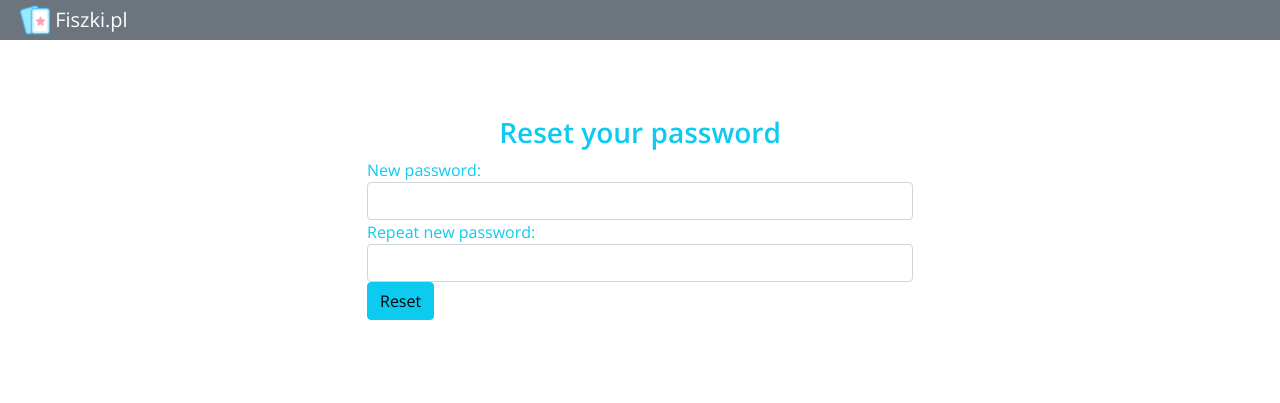
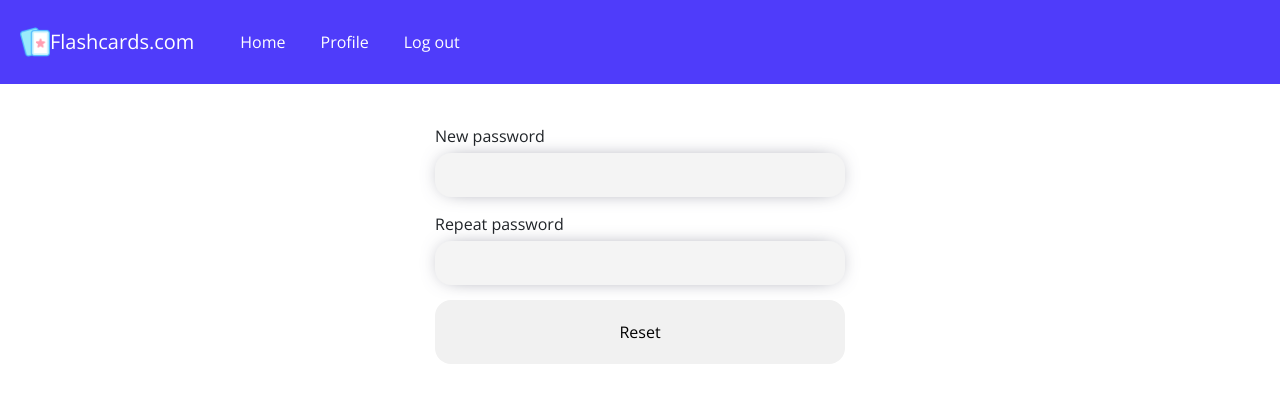
Before and after one commit to starowicz727/TechnologieInternetoweProjekt, a PHP site: page /zmien_haslo.php in a window 1280 px wide. Shown: the top 403 px of the page. Run offline with PHP 8.4, Linux system fonts and the light colour scheme; the visitor is signed in with stand-in values (Sample User, id 1).

Commit message:
zmien haslo front

```diff
--- a/Projekt_Strona/zmien_haslo.php
+++ b/Projekt_Strona/zmien_haslo.php
@@ -17,39 +17,71 @@
 </head>
 
 <body>
+
 <header>
-    <nav class="navbar navbar-dark bg-secondary navbar-expand-md">
-        <a class="navbar-brand" href="#"><img src="img/logo.png" width="30" height="30"
-                                              class="d-inline-block mr-1 align-bottom" alt=""> Fiszki.pl</a>
-        <!--obrazek sie zawsze wyswietla-->
+    <nav class="navbar navbar-custom navbar-expand-md">
+        <a style="color: #ffffff" class="navbar-brand" href="logowanie_ok.php">
+            <img src="img/logo.png" width="30" height="30"
+                 class="d-inline-block mr-1 align-bottom"
+                 alt="">Flashcards.com</a>
+        <button class="navbar-toggler ml-auto custom-toggler" type="button" data-bs-toggle="collapse"
+                data-bs-target="#mainmenu" aria-controls="mainmenu" aria-expanded="false"
+                aria-label="Przełącznik nawigacji">
+            <span class="navbar-toggler-icon"></span>
+        </button>
+        <div class="collapse navbar-collapse" id="mainmenu">
+            <ul class="navbar-nav">
+                <li class="nav-item disable">
+                    <a style="color: #ffffff" class="nav-link" href="logowanie_ok.php"> Home </a>
+                </li>
+                <li class="nav-item disable">
+                    <a style="color: #ffffff" class="nav-link" href="profile.php"> Profile </a>
+                </li>
+                <li class="nav-item disable">
+                    <a style="color: #ffffff" class="nav-link" href="LogOut.php"> Log out </a>
+                </li>
+            </ul>
     </nav>
 </header>
-<!-- <fieldset> -->
-<div id="login">
-    <h3 class="text-center text-white pt-5"></h3>
+
+<script src="js/bootstrap.min.js"></script>
+
+</body>
+<div class="utility-form">
     <div class="container">
-        <div id="login-row" class="row justify-content-center align-items-center">
-            <div id="login-column" class="col-md-6">
-                <div id="login-box" class="col-md-12">
-                    <form id="login-form" class="form" action="zmien_haslo.php" method="post">
-                        <h3 class="text-center text-info">Reset your password</h3>
-                        <div class="form-group">
-                            <label for="password" class="text-info">New password:</label><br>
-                            <input type="password" name="frm_pass1" id="username" class="form-control"
-                                   required="required">
+        <div class="utility-form__wrapper">
+            <!-- <div class="utility-form__folder-name">
+
+            </div> -->
+            <div class="utility-form__form">
+                <form form id="login-form" class="form" action="zmien_haslo.php" method="post">
+                    <div class="utility-form__form__single">
+                        <div class="utility-form__form__single__label">
+                            <label for="frm_flash_term">New password</label>
                         </div>
-                        <div class="form-group">
-                            <label for="password" class="text-info">Repeat new password:</label><br>
-                            <input type="password" name="frm_pass2" id="password" class="form-control"
-                                   required="required">
+                        <div class="utility-form__form__single__input">
+                            <!-- <input name=frm_flash_term required=\"required\"> -->
+
+                            <input type="password" name="frm_pass1" id="username" required="required">
                         </div>
-                        <div class="form-group">
-                            <!-- <label for="remember-me" class="text-info"><span>Remember me</span> <span><input id="remember-me" name="remember-me" type="checkbox"></span></label><br> -->
-                            <input type="submit" name="submit" class="btn btn-info btn-md" value="Reset">
+                    </div>
+                    <div class="utility-form__form__single">
+                        <div class="utility-form__form__single__label">
+                            <label for="frm_flash_def">Repeat password</label>
                         </div>
-                    </form>
+                        <div class="utility-form__form__single__input">
+                            <!-- <input name=frm_flash_def required=\"required\"> -->
 
-                </div>
+                            <input type="password" name="frm_pass2" id="password" required="required">
+                        </div>
+                    </div>
+                    <div class="utility-form__form__single">
+                        <div class="utility-form__form__single__submit">
+                            <input type="submit" name="submit" value="Reset">
+
+                        </div>
+                    </div>
+                </form>
             </div>
         </div>
     </div>
@@ -83,16 +115,6 @@ echo "<h1 class=\"text-center text-danger\">Both passwords must be the same</h1>
 }
 
 ?>
-
-<!-- Option 1: Bootstrap Bundle with Popper-->
-<script src="https://cdn.jsdelivr.net/npm/bootstrap@5.1.3/dist/js/bootstrap.bundle.min.js"
-        integrity="sha384-ka7Sk0Gln4gmtz2MlQnikT1wXgYsOg+OMhuP+IlRH9sENBO0LRn5q+8nbTov4+1p"
-        crossorigin="anonymous"></script>
-
-<!-- gdyby to powyzej nie dzialalo -->
-<!-- <script src="https://code.jquery.com/jquery-3.3.1.slim.min.js" integrity="sha384-q8i/X+965DzO0rT7abK41JStQIAqVgRVzpbzo5smXKp4YfRvH+8abtTE1Pi6jizo" crossorigin="anonymous"></script>
-<script src="https://cdnjs.cloudflare.com/ajax/libs/popper.js/1.14.3/umd/popper.min.js" integrity="sha384-ZMP7rVo3mIykV+2+9J3UJ46jBk0WLaUAdn689aCwoqbBJiSnjAK/l8WvCWPIPm49" crossorigin="anonymous"></script> -->
-
 <script src="js/bootstrap.min.js"></script>
 
 </body>
```
